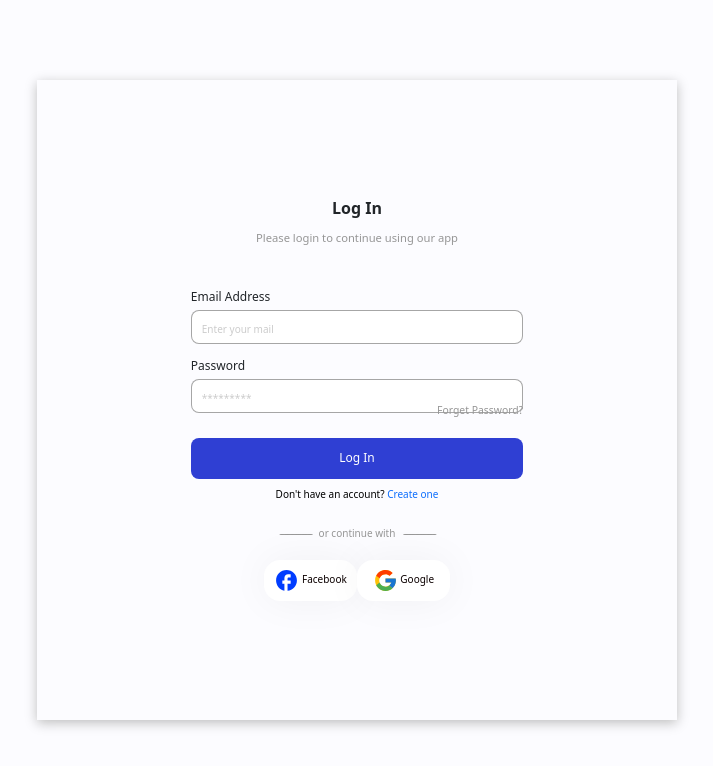
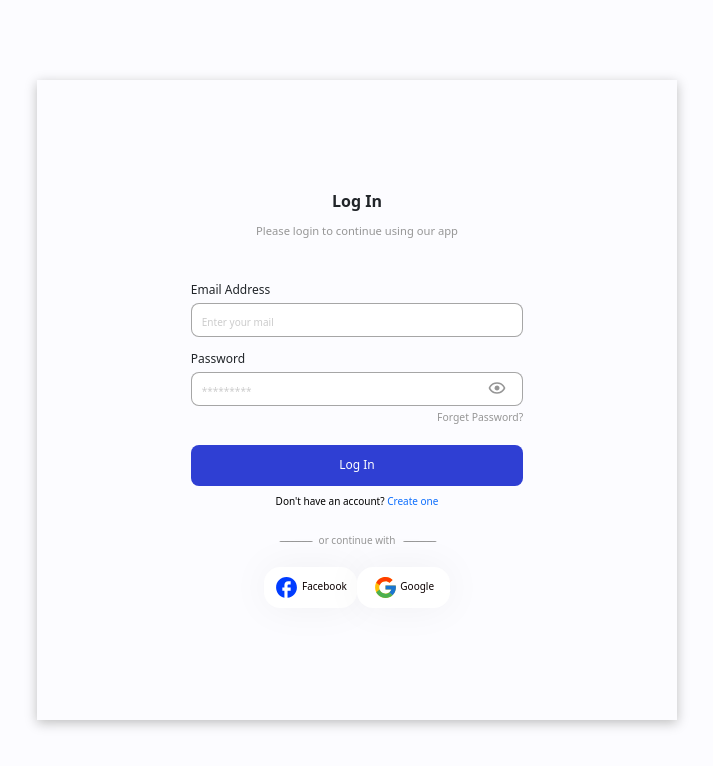
Before and after one commit to holuwateemeeleyin/login-mobile, a React (Create React App) app: page /signin in a window 1280 px wide. Shown: the top 766 px of the page, without its empty margins (283-996 px from the left). Built offline with nearby package versions, Linux system fonts and the light colour scheme.

Commit message:
add Page transition

```diff
--- a/src/Pages/Home/index.js
+++ b/src/Pages/Home/index.js
@@ -1,13 +1,18 @@
 import React from 'react'
-import pic from '../../Assets/login.png'
+import pic from '../../Assets/login.svg'
 import {Link} from 'react-router-dom'
 import { useNavigate } from 'react-router-dom'
-
+import { motion } from 'framer-motion'
 export default function Home() {
 
   const navigate = useNavigate()
   return (
-    <div className='home'>
+    <motion.div
+      className='home'
+      initial={{opacity:0}}
+      animate={{opacity:1}}
+      exit={{opacity:1}}
+    >
       <img src={pic} alt='home' className='home-image'/>
       <div className='home-text'>
         <h4> Welcome </h4>
@@ -20,6 +25,6 @@ export default function Home() {
         </button>
         <div className='already'>Already have an account? <Link to='/signin'>Sign in</Link></div>
       </div>
-    </div>
+    </motion.div>
   )
 }
--- a/src/Pages/SignIn/index.js
+++ b/src/Pages/SignIn/index.js
@@ -1,16 +1,30 @@
 import React, { useState } from 'react'
 import { Link } from 'react-router-dom'
 import SocialLogin from '../SocialLogin'
+import { BiShow, BiHide } from 'react-icons/bi'
+import { motion } from 'framer-motion'
+
 export default function Signin() {
 
     const [mail, setMail] = useState('')
-    const [pwd, setPwd ] = useState('')
+    const [pwd, setPwd] = useState('')
+    const [pwdType, setPwdType] = useState(true)
 
-    const handleSubmit =(e)=>{
+    const eye = <BiShow size='20' color='#969696' />
+    const hide = <BiHide size='20' color='#969696' />
+
+    const handleSubmit = (e) => {
         e.preventDefault()
+        setMail('')
+        setPwd('')
     }
     return (
-        <div className='signup-container'>
+        <motion.div
+            className='signup-container'
+            initial={{ opacity: 0 }}
+            animate={{ opacity: 1 }}
+            exit={{ opacity: 1 }}
+        >
             <h3>Log In</h3>
             <p>Please login to continue using our app </p>
             <form onSubmit={handleSubmit}>
@@ -20,17 +34,20 @@ export default function Signin() {
                         type='text'
                         placeholder='Enter your mail'
                         value={mail}
-                        onChange={(e)=>setMail(e.target.value)}
+                        onChange={(e) => setMail(e.target.value)}
                     />
                 </div>
                 <div className='form-input'>
                     <label>Password</label>
-                    <input
-                        type='password'
-                        placeholder='*********'
-                        value={pwd}
-                        onChange={(e)=>setPwd(e.target.value)}
-                    />
+                    <div className='pass-wrapper'>
+                        <input
+                            type={pwdType ? 'password' : 'text'}
+                            placeholder='*********'
+                            value={pwd}
+                            onChange={(e) => setPwd(e.target.value)}
+                        />
+                        <i onClick={() => setPwdType(!pwdType)}>{pwdType ? eye : hide}</i>
+                    </div>
                 </div>
                 <div className='forget'>Forget Password?</div>
                 <button className='button'>
@@ -38,7 +55,7 @@ export default function Signin() {
                 </button>
                 <div className='already'>Don't have an account? <Link to='/signup'> Create one</Link></div>
             </form>
-            <SocialLogin/>
-        </div>
+            <SocialLogin />
+        </motion.div>
     )
 }
--- a/src/Pages/SignUp/index.js
+++ b/src/Pages/SignUp/index.js
@@ -3,6 +3,7 @@ import { Link } from 'react-router-dom'
 // import { useNavigate } from 'react-router-dom'
 import { BiShow, BiHide } from 'react-icons/bi'
 import SocialLogin from '../SocialLogin'
+import {motion} from 'framer-motion'
 
 export default function SignUp() {
   // const userRef = useRef()
@@ -25,9 +26,14 @@ export default function SignUp() {
     setPwd('')
   }
 
-  console.log(pwdType);
+  // console.log(pwdType);
   return (
-    <div className='signup-container'>
+    <motion.div
+      className='signup-container'
+      initial={{opacity:0}}
+      animate={{opacity:1}}
+      exit={{opacity:1}}
+    >
       <h3> Sign Up</h3>
       <p>Please fill in the details and create account</p>
       <form onSubmit={handleSubmit}>
@@ -68,6 +74,6 @@ export default function SignUp() {
         <div className='already'>Already have an account? <Link to='/signin'> Sign in</Link></div>
       </form>
       <SocialLogin/>
-    </div>
+    </motion.div>
   )
 }
```
